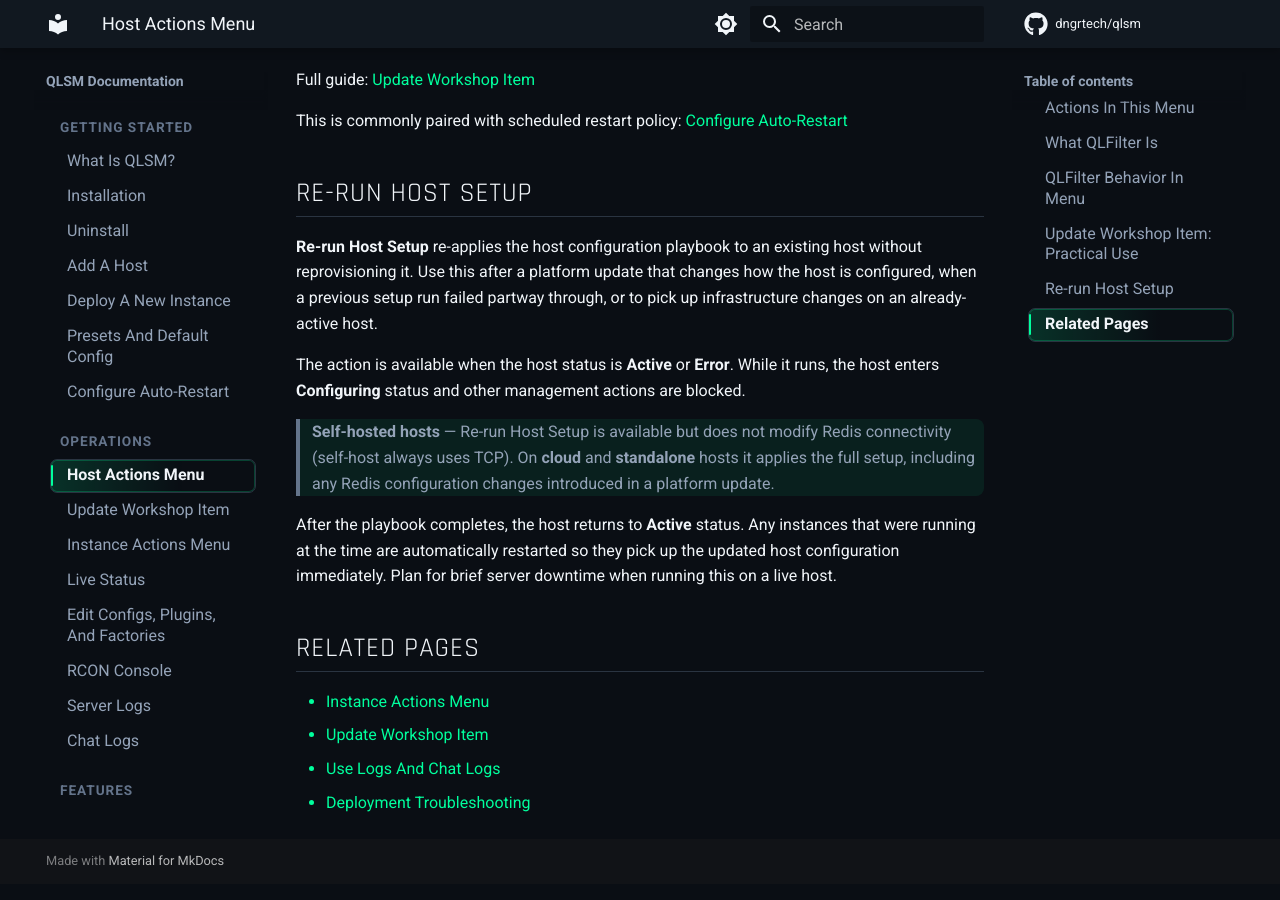
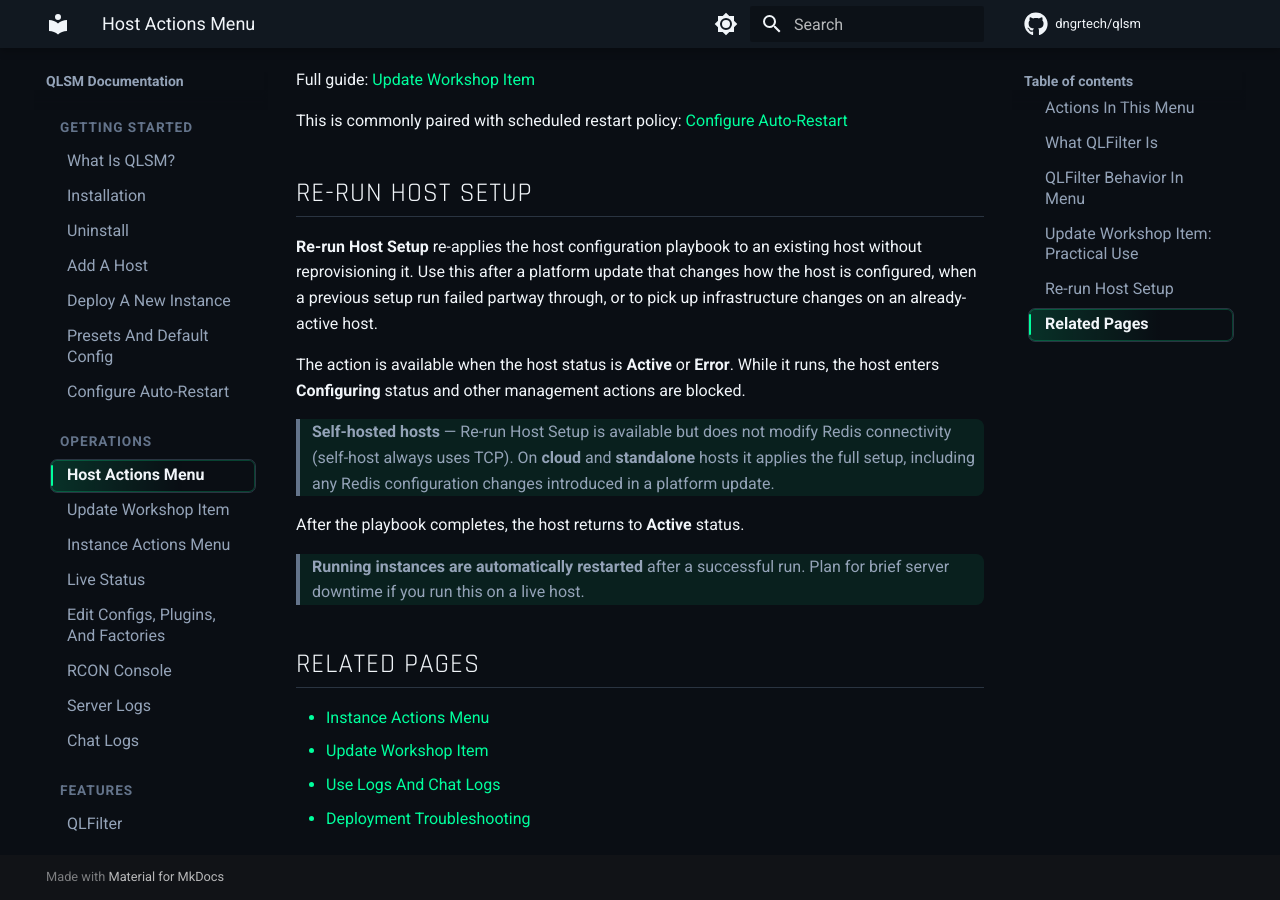
Before and after one commit to dngrtech/qlsm, an MkDocs documentation site: the page built from docs/user/operations/host-actions-menu.md, in a window 1280 px wide and 900 px high, scrolled down 1667 px. Built offline with MkDocs 1.6.1 and Material for MkDocs 9.7.7, drawn with Linux system fonts in a browser that asks for light colours; comment, search, counter and statistics services are not loaded.

Commit message:
docs: address review findings #1, #3, #4

```diff
--- a/docs/user/operations/host-actions-menu.md
+++ b/docs/user/operations/host-actions-menu.md
@@ -55,7 +55,9 @@
 
 > **Self-hosted hosts** — Re-run Host Setup is available but does not modify Redis connectivity (self-host always uses TCP). On **cloud** and **standalone** hosts it applies the full setup, including any Redis configuration changes introduced in a platform update.
 
-After the playbook completes, the host returns to **Active** status. Any instances that were running at the time are automatically restarted so they pick up the updated host configuration immediately. Plan for brief server downtime when running this on a live host.
+After the playbook completes, the host returns to **Active** status.
+
+> **Running instances are automatically restarted** after a successful run. Plan for brief server downtime if you run this on a live host.
 
 ## Related Pages
 
```
Also changed, not shown: docs/user/features/hooks.md (+1 -1 lines), docs/user/help/deployment-troubleshooting.md (+2 -1 lines).
